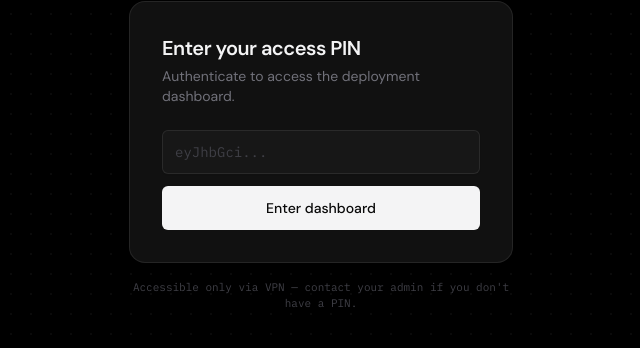
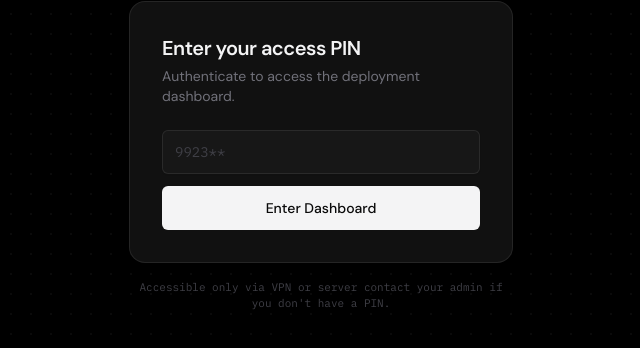
Before and after one commit to andreedyson/shipyard, a Next.js app in the folder apps/web/: page /login in a window 1280 px wide. Shown: the part 276-624 px from the top of the page, without its empty margins (319-959 px from the left). Built offline with nearby package versions, Linux system fonts and the light colour scheme; no server answers.

Commit message:
fix: update placeholder and text for improved clarity in login and dashboard pages

```diff
--- a/apps/web/src/app/login/page.tsx
+++ b/apps/web/src/app/login/page.tsx
@@ -79,27 +79,25 @@ export default function LoginPage() {
             <Input
               value={pin}
               onChange={(event) => setPinInput(event.target.value)}
-              placeholder="eyJhbGci..."
+              placeholder="9923**"
               autoComplete="current-password"
               spellCheck={false}
               type="password"
               className="h-11 border-[#ffffff15] bg-[#1a1a1a] font-mono text-[#f4f4f5] placeholder:text-[#3f3f46] focus-visible:ring-white/10"
             />
-            {error ? (
-              <p className="text-sm text-[#f87171]">{error}</p>
-            ) : null}
+            {error ? <p className="text-sm text-[#f87171]">{error}</p> : null}
             <Button
               type="submit"
-              className="h-11 w-full bg-[#f4f4f5] text-[#0a0a0a] hover:bg-[#e4e4e7] font-medium"
+              className="h-11 w-full bg-[#f4f4f5] font-medium text-[#0a0a0a] hover:bg-[#e4e4e7]"
               disabled={isSubmitting}
             >
-              {isSubmitting ? "Verifying..." : "Enter dashboard"}
+              {isSubmitting ? "Verifying..." : "Enter Dashboard"}
             </Button>
           </form>
         </div>
 
         <p className="mt-4 text-center font-mono text-[11px] text-[#3f3f46]">
-          Accessible only via VPN &mdash; contact your admin if you don&apos;t
+          Accessible only via VPN or server contact your admin if you don&apos;t
           have a PIN.
         </p>
       </motion.div>
--- a/apps/web/src/app/page.tsx
+++ b/apps/web/src/app/page.tsx
@@ -75,8 +75,8 @@ export default function DashboardPage() {
             <span className="text-sm font-semibold tracking-tight text-[#f4f4f5]">
               Shipyard
             </span>
-            <span className="rounded-full bg-[#ffffff10] px-2.5 py-0.5 font-mono text-[10px] font-medium uppercase tracking-widest text-[#71717a]">
-              VPN ONLY
+            <span className="rounded-full bg-[#ffffff10] px-2.5 py-0.5 font-mono text-[10px] font-medium tracking-widest text-[#71717a] uppercase">
+              VPN / SERVER ONLY
             </span>
           </div>
           <Button
@@ -128,7 +128,10 @@ export default function DashboardPage() {
             <div className="flex flex-col items-center gap-4 py-20 text-center">
               <div
                 className="flex size-12 items-center justify-center rounded-xl"
-                style={{ background: "#111111", border: "0.5px solid #ffffff15" }}
+                style={{
+                  background: "#111111",
+                  border: "0.5px solid #ffffff15",
+                }}
               >
                 <Box className="size-5 text-[#3f3f46]" />
               </div>
```
